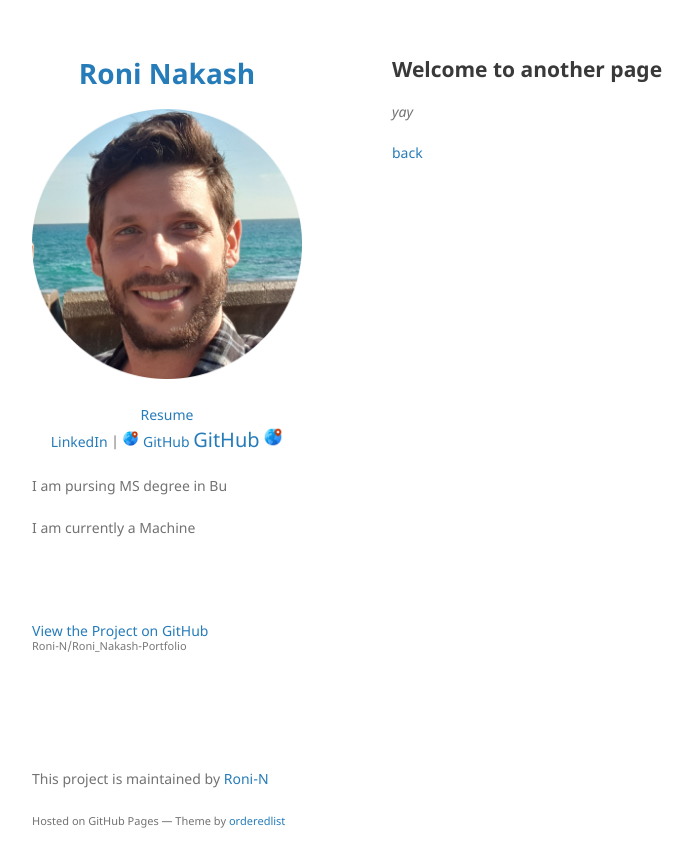
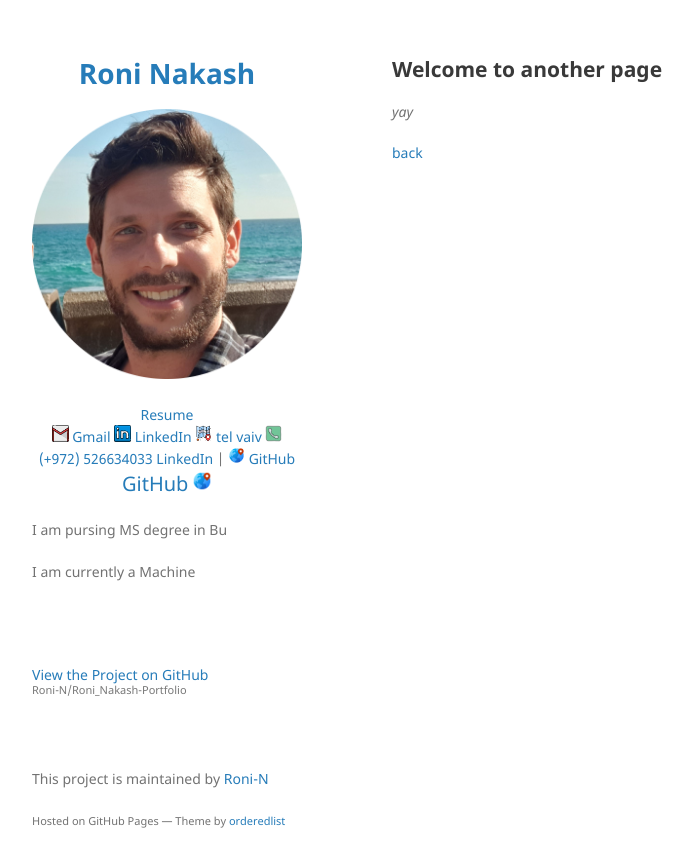
Before and after one commit to Roni-N/Roni_Nakash-Portfolio, a Jekyll site: the page built from another-page.md, in a window 1280 px wide. Shown: the top 867 px of the page, without its empty margins (178-871 px from the left). Built offline with Jekyll 4.4.1, drawn with Linux system fonts in a browser that asks for light colours; our own code applies the rules of GitHub Pages for plain Markdown files.

Commit message:
Update _config.yml

```diff
--- a/_config.yml
+++ b/_config.yml
@@ -4,6 +4,17 @@ logo: "/assets/img/ro-m.png?raw=true"
 description:
   <p align="center">
   <a href="pdf/resumedf">Resume</a> <br>
+
+  <img src="assets/img/g1.png" alt="Italian Trulli" style="width:17px;height:17px;">
+  <a href="https://www.linkedin.com/in/chrisknhtran/">Gmail</a>
+  <img src="assets/img/l2.png" alt="Italian Trulli" style="width:17px;height:17px;">
+  <a href="https://www.linkedin.com/in/chrisknhtran/">LinkedIn</a>
+  <img src="assets/img/geo2.png" alt="Italian Trulli" style="width:17px;height:17px;">
+  <a >tel vaiv</a>
+  <img src="assets/img/t5.png" alt="Italian Trulli" style="width:17px;height:17px;">
+  <a >(+972) 526634033</a>
+
+
   <a href="https://www.linkedin.com/in/chrisknhtran/">LinkedIn</a> |
   <img src="assets/img/e.png" alt="Italian Trulli" style="width:17px;height:17px;">
   <a href="https://github.com/chriskhanran">GitHub</a>
```
